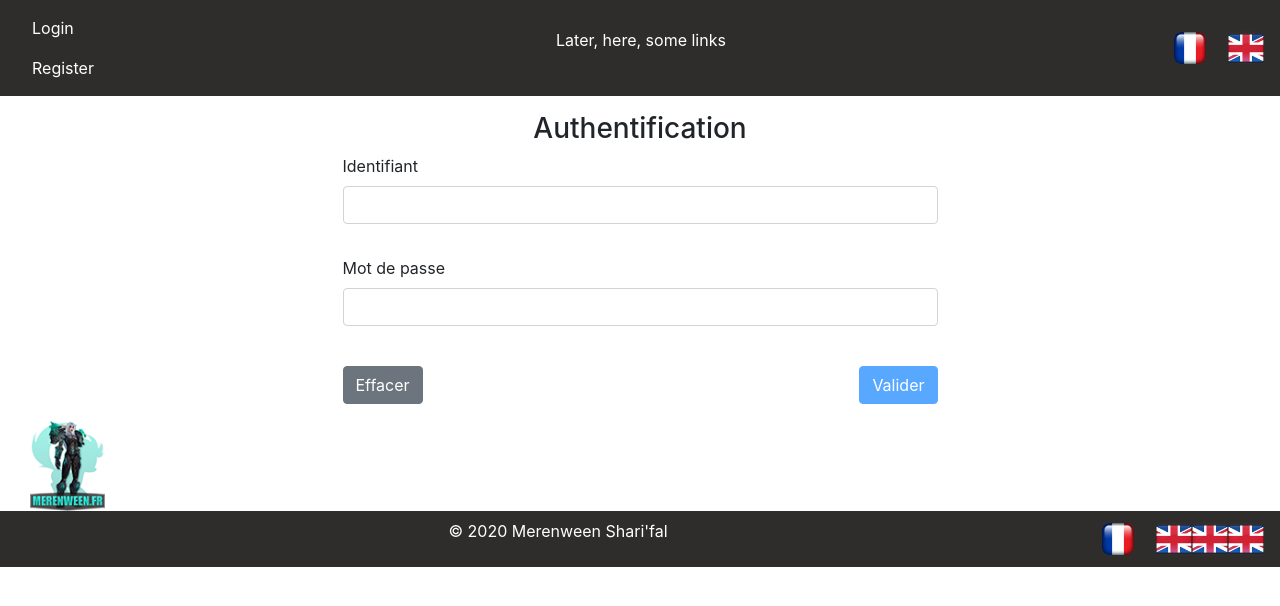
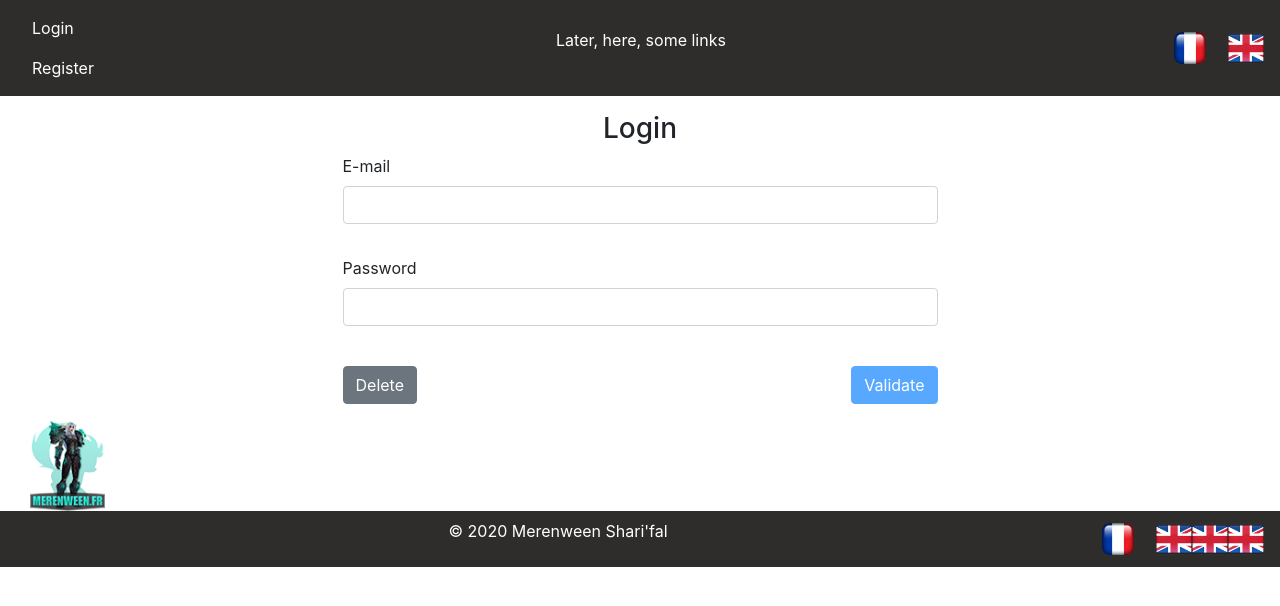
Before and after one commit to loic-jes/Genshin-resine-calculator, a React (Create React App) app: page /Login in a window 1280 px wide. Shown: the top 606 px of the page. Built offline with nearby package versions, Linux system fonts and the light colour scheme.

Commit message:
Traduction fr / en sur yup mes couilles ok

```diff
--- a/src/component/pages/LoginView.js
+++ b/src/component/pages/LoginView.js
@@ -10,21 +10,50 @@ class LoginView extends Component {
   render() {
 
     const { setUser } = this.context
+    const {preferences} = this.context
+
+    let french
+    if (preferences === "Français") {
+      french = true
+    } else {
+      french = false
+    }
+
+    console.log("french")
+    console.log(french)
+
 
     return (
       <Formik
         initialValues={{
           login: "",
           password: "",
+          french
         }}
         validationSchema={Yup.object().shape({
+          french: Yup.boolean(),
           login: Yup.string()
-            .email("Saisir une adresse email valide")
-            .required("Saisir un identifiant"),
+          .when("french", {
+            is:false,
+            then: Yup.string().email("Please type a valid email").required("Please type your registered email")
+          })
+          .when("french", {
+            is:true,
+            then: Yup.string().email("Saisir une adresse email valide").required("Saisir un identifiant")
+          }),
+
+
 
           password: Yup.string()
-            .required("Saisir un mot de passe")
-            .min(4, "Le mot de passe doit contenir au moins 4 caractères"),
+          .when("french", {
+            is:false,
+            then: Yup.string().required("Please type your password").min(4, "Password must at least have 4 characters")
+          })
+          .when("french", {
+            is:true,
+            then: Yup.string().required("Saisir un mot de passe").min(4, "Le mot de passe doit contenir au moins 4 caractères")
+          }),
+
         })}
         onSubmit={(fields) => {//TODO backend authentication JWT + PHP
           const {login, password} = fields;
@@ -56,11 +85,11 @@ class LoginView extends Component {
       >
         {({ errors, isValid, dirty, touched }) => (
           <>
-            <h3 className="text-center mt-3">Authentification</h3>
+            <h3 className="text-center mt-3">{preferences === "Français" ? <>Authentification</> : <>Login</>}</h3>
 
             <Form className="col-6 offset-3">
               <div className="form-group pb-3">
-                <label htmlFor="login">Identifiant</label>
+                <label htmlFor="login">E-mail</label>
                 <Field
                   name="login"
                   type="text"
@@ -77,7 +106,7 @@ class LoginView extends Component {
                 />
               </div>
               <div className="form-group pb-4">
-                <label htmlFor="password">Mot de passe</label>
+                <label htmlFor="password">{preferences === "Français" ? <>Mot de passe</> : <>Password</>}</label>
                 <Field
                   name="password"
                   type="password"
@@ -96,14 +125,14 @@ class LoginView extends Component {
 
               <div className="form-group d-flex justify-content-between">
                 <button type="reset" className="btn btn-secondary">
-                  Effacer
+                {preferences === "Français" ? <>Effacer</> : <>Delete</>}
                 </button>
                 <button
                   type="submit"
                   className="btn btn-primary"
                   disabled={!(dirty && isValid)}
                 >
-                  Valider
+                  {preferences === "Français" ? <>Valider</> : <>Validate</>}
                 </button>
               </div>
             </Form>
```
Also changed, not shown: 1 other file (tests, documents, lock files or other folders).
